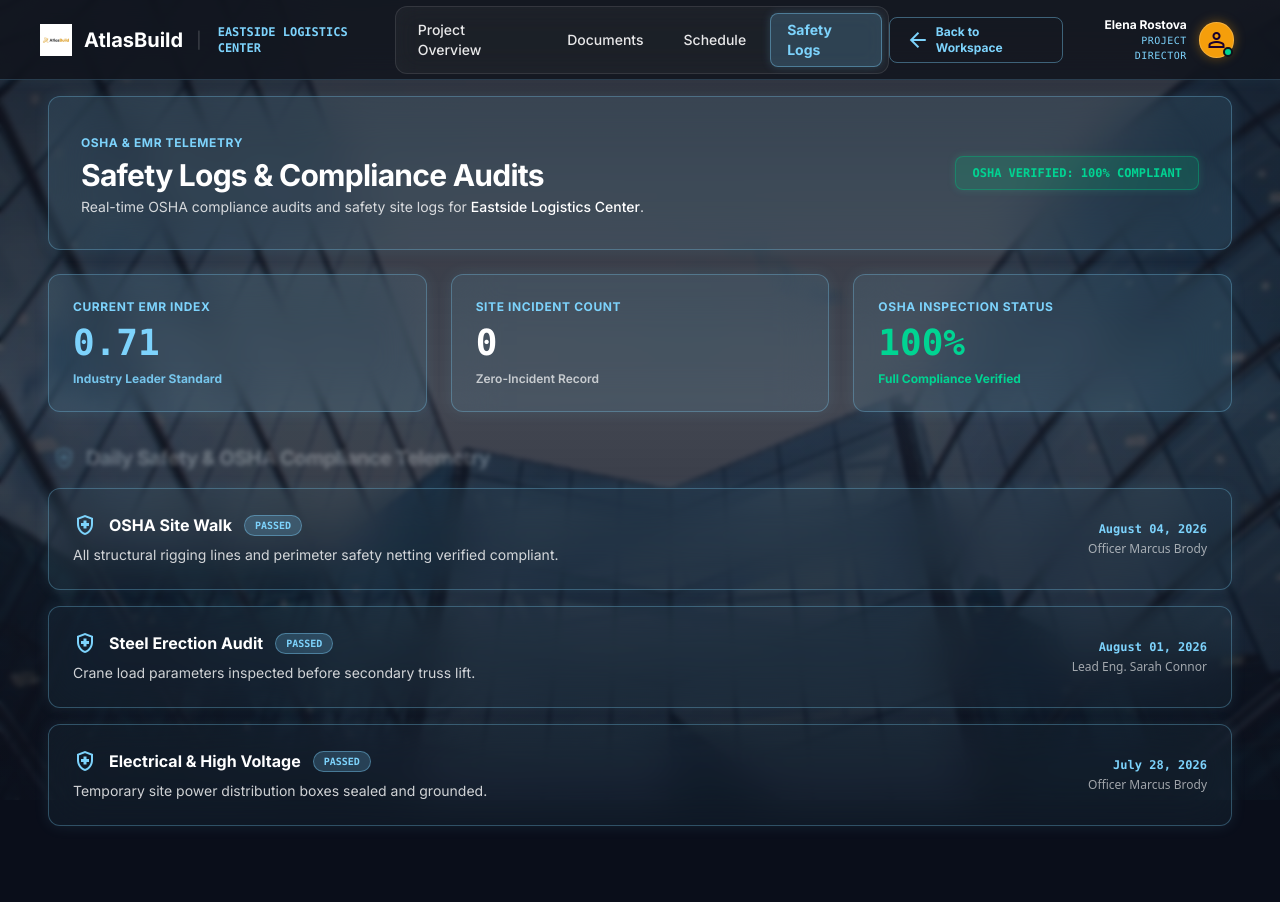
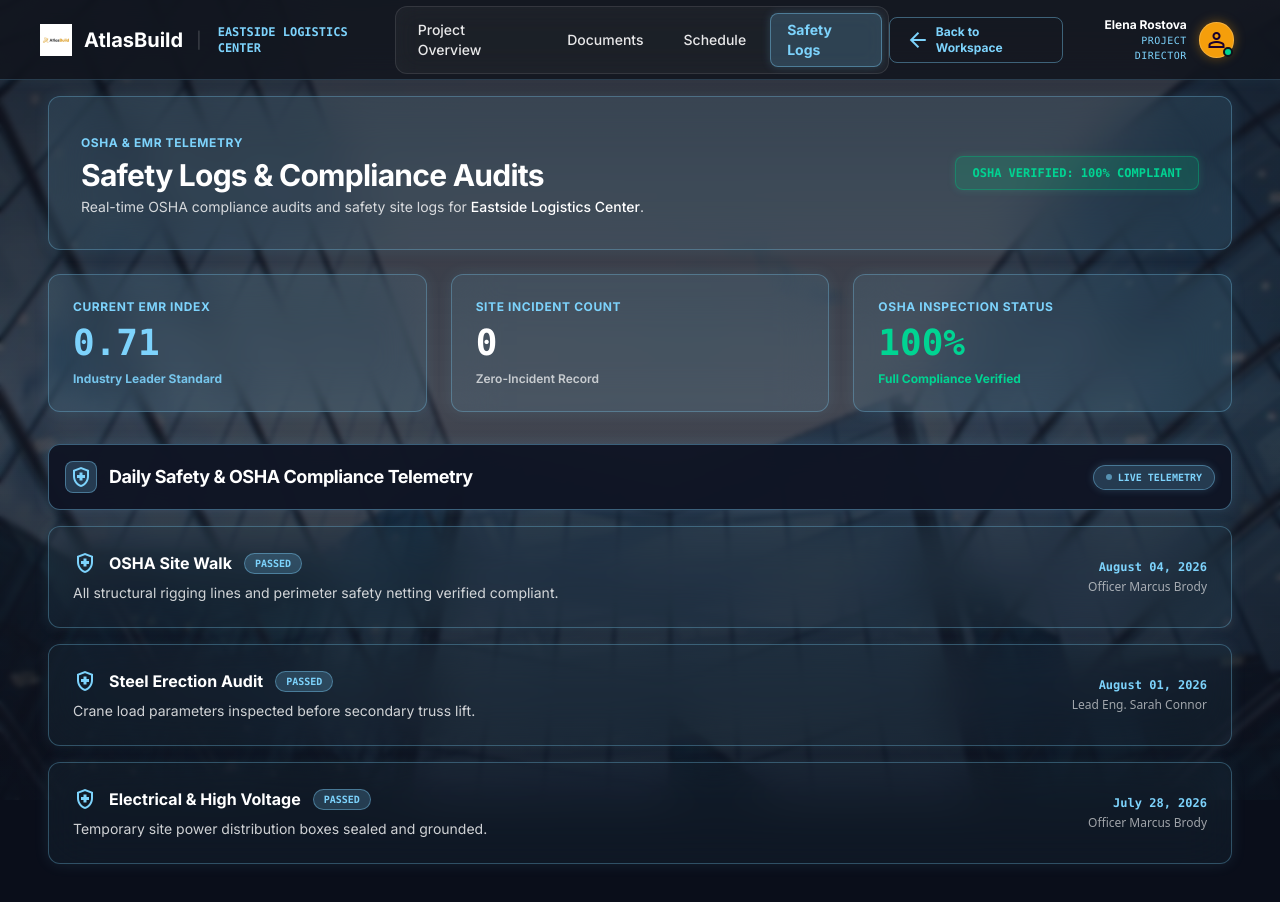
Before and after one commit to azwar7/atlasbuild-cms, a Next.js app: page /portal/proj-1/safety in a window 1280 px wide. Shown: the top 902 px of the page. Built offline with nearby package versions, Linux system fonts and the light colour scheme; no server answers; the database is empty.

Commit message:
Encapsulate Safety Telemetry section title in dedicated dark glass card for crystal clear readability

```diff
--- a/src/app/portal/[id]/safety/page.tsx
+++ b/src/app/portal/[id]/safety/page.tsx
@@ -130,11 +130,21 @@ export default async function ProjectSafetyPage({
 
         {/* Safety Log Feed */}
         <div className="flex flex-col gap-4 pt-2">
-          <div className="flex items-center gap-2.5 px-1">
-            <span className="material-symbols-outlined text-[#7dd3fc] text-[22px]">health_and_safety</span>
-            <h2 className="font-headline text-xl text-white font-bold tracking-tight">
-              Daily Safety & OSHA Compliance Telemetry
-            </h2>
+
+          {/* Crisp Section Header Card */}
+          <div className="flex items-center justify-between bg-[#0f1524]/95 backdrop-blur-[24px] border border-[#7dd3fc]/40 p-4 rounded-xl shadow-[0_0_15px_rgba(125,211,252,0.15)]">
+            <div className="flex items-center gap-3">
+              <div className="w-8 h-8 rounded-lg bg-[#7dd3fc]/20 border border-[#7dd3fc]/40 flex items-center justify-center text-[#7dd3fc]">
+                <span className="material-symbols-outlined text-[20px]">health_and_safety</span>
+              </div>
+              <h2 className="font-headline text-base md:text-lg text-white font-bold tracking-tight">
+                Daily Safety & OSHA Compliance Telemetry
+              </h2>
+            </div>
+            <span className="text-[10px] font-mono font-bold bg-[#7dd3fc]/20 text-[#7dd3fc] px-3 py-1 rounded-full border border-[#7dd3fc]/40 flex items-center gap-1.5 shadow-[0_0_8px_rgba(125,211,252,0.2)]">
+              <span className="w-1.5 h-1.5 rounded-full bg-[#7dd3fc] animate-pulse"></span>
+              LIVE TELEMETRY
+            </span>
           </div>
 
           {safetyLogs.map((log) => (
```
